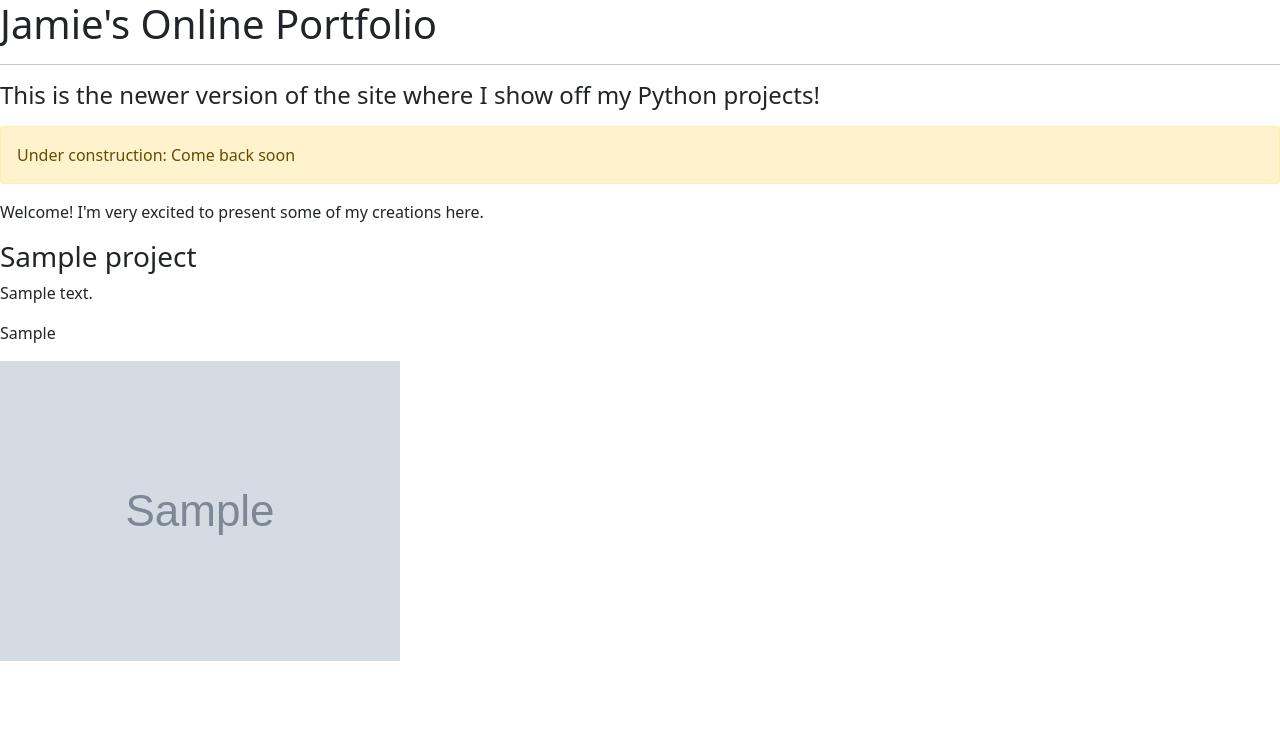
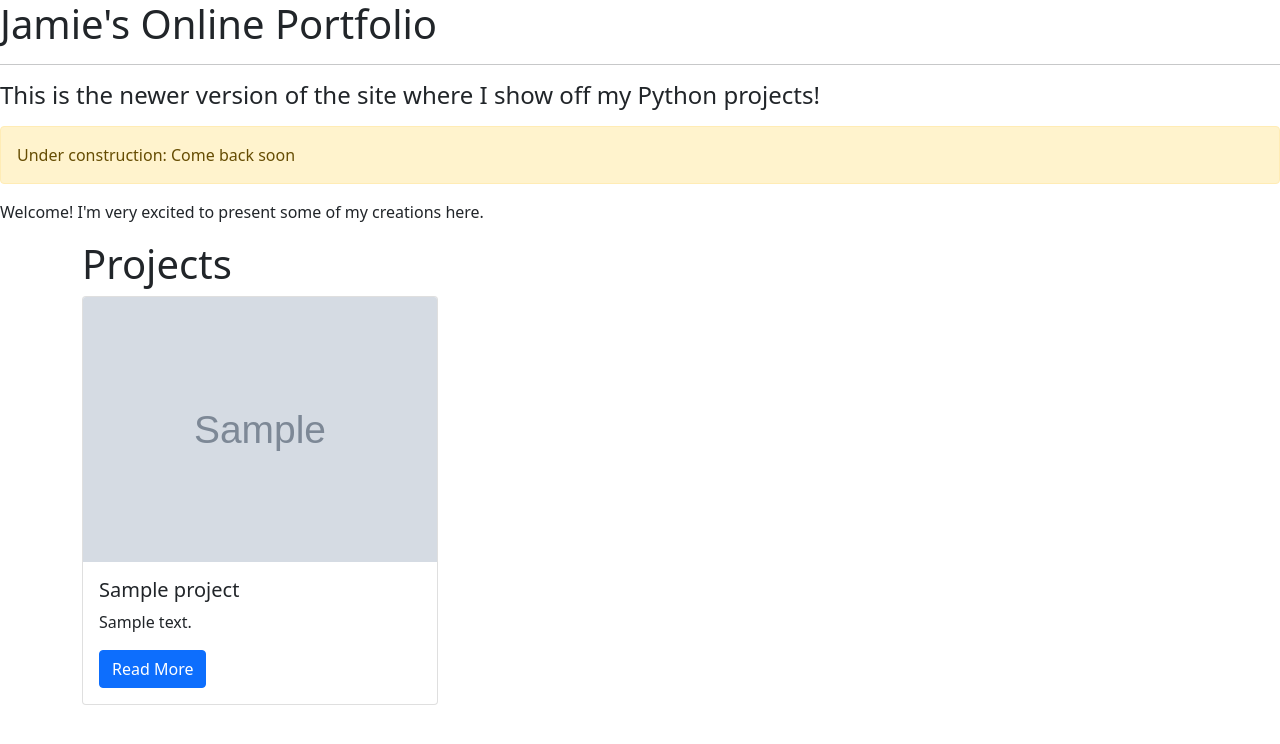
Before and after one commit to demonfell/jamieportfolio, a Django app: page /projects/ in a window 1280 px wide. Shown: the top 744 px of the page. Run offline with Django 3.2, Linux system fonts and the light colour scheme; tables that the repository leaves empty hold one stand-in row (values such as "Sample post"); grey boxes marked "Sample" are stand-in pictures.

Commit message:
After new styling, before part 5

```diff
--- a/projects/templates/projects/all_projects.html
+++ b/projects/templates/projects/all_projects.html
@@ -15,12 +15,26 @@
         <p><h4>This is the newer version of the site where I show off my Python projects!</h4></p>
         <div class="alert alert-warning">Under construction: Come back soon</div>
         <p>Welcome! I'm very excited to present some of my creations here.</p>
-        {% for project in projects %}
+        {% block content %}
 
-        <h3>{{ project.title }}</h3>
-            <p>{{ project.description }}</p>
-            <p>{{ project.technology }}</p>
-            <p><img src="{% static project.image %}" alt="{{ project.description }}"></p>
-        {% endfor %}
+        <div class="container">
+            <h1>Projects</h1>
+            <div class="row">
+            {% for project in projects %}
+                <div class="col-md-4">
+                    <div class="card mb-2">
+                        <img class="card-img-top" src="{% static project.image %}" alt="{{ project.description }}">
+                        <div class="card-body">
+                            <h5 class="card-title">{{ project.title }}</h5>
+                            <p class="card-text">{{ project.description }}</p>
+                            <a href="#" class="btn btn-primary">Read More</a>
+                        </div>
+                    </div>
+                </div>
+            {% endfor %}
+            </div>
+        </div>
+        {% endblock %}
         </body>
+
 </html>
```
Also changed, not shown: projects/static/projects/img/lwcalc.png.
